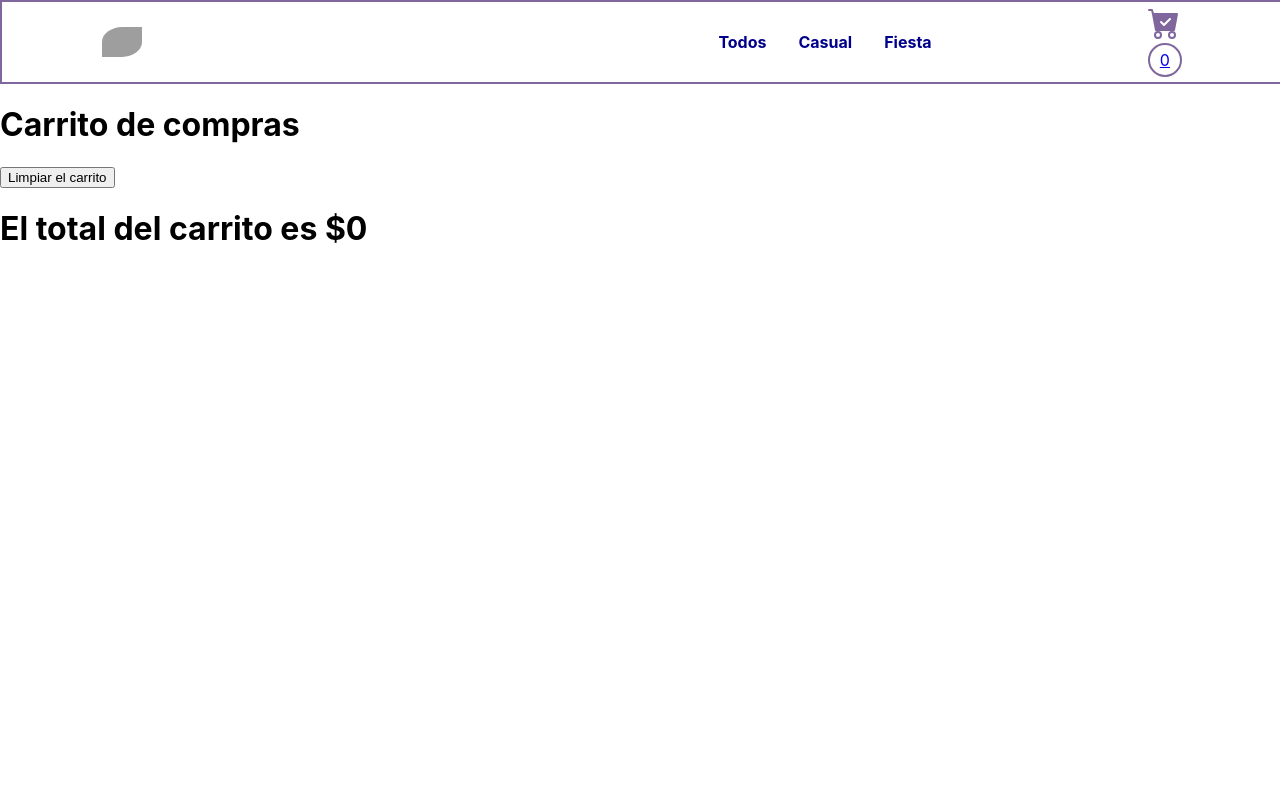
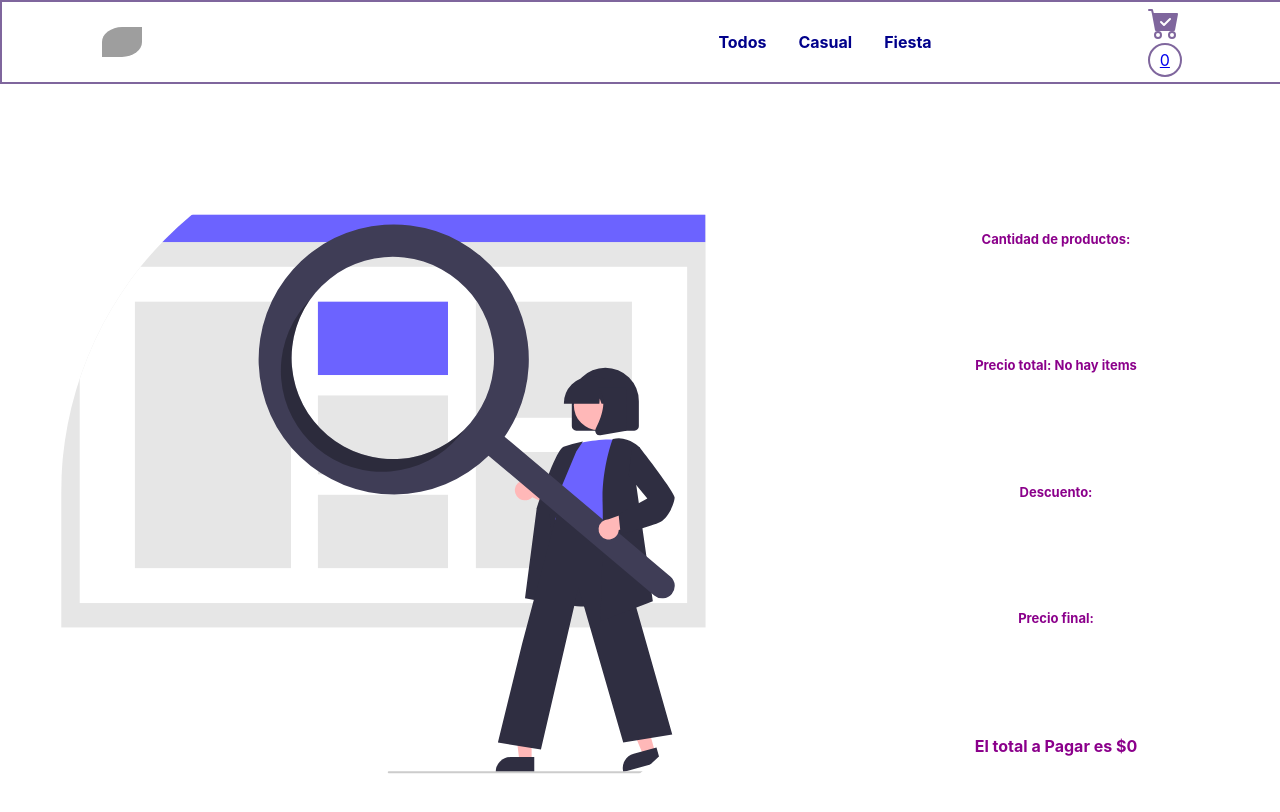
Before and after one commit to YaninaCharas/mi-app, a React (Create React App) app: page /cart in a window 1280 px wide. Shown: the top 812 px of the page. Built offline with nearby package versions, Linux system fonts and the light colour scheme; grey boxes are pictures that could not be loaded.

Commit message:
agregue sweetalert

```diff
--- a/package.json
+++ b/package.json
@@ -13,6 +13,7 @@
     "react-router-dom": "^6.8.1",
     "react-scripts": "5.0.1",
     "react-spinners": "^0.13.8",
+    "sweetalert2": "^11.7.3",
     "web-vitals": "^2.1.4"
   },
   "scripts": {
--- /dev/null
+++ b/src/components/Cart/Cart.css
@@ -0,0 +1,75 @@
+.cart-container {
+  width: 100%;
+  padding: 50px 0;
+  min-height: 90vh;
+  display: flex;
+  justify-content: space-between;
+  /* align-items: center; */
+}
+
+.container-items {
+  width: 60%;
+  display: flex;
+  flex-direction: column;
+  justify-content: center;
+  flex-direction: column;
+  align-items: center;
+  gap: 50px;
+  border-right: 2px solid #7f669d;
+  padding: 0 40px;
+}
+
+.cart-info {
+  width: 35%;
+  display: flex;
+  flex-direction: column;
+  justify-content: space-evenly;
+  color: #7f669d;
+}
+.btn-cart {
+  display: flex;
+  width: 100%;
+  gap: 20px;
+  justify-content: center;
+}
+
+.btn-cart > button {
+  width: 200px;
+}
+
+.cart-item {
+  width: 100%;
+  display: flex;
+  justify-content: space-between;
+  height: 100px;
+  align-items: center;
+  /* border: 1px solid #7F669D; */
+  box-shadow: 0px 2px 5px 0px #7f669d;
+  border-radius: 10px;
+  padding: 0 10px;
+}
+
+.cart-item > img {
+  width: 10%;
+  height: 80px;
+  object-fit: cover;
+}
+
+/* Aca la tarjeta */
+.cart-item-info {
+  width: 80%;
+  height: 100px;
+  display: flex;
+  justify-content: space-between;
+  align-items: center;
+  color: #7f669d;
+}
+
+.cart-item-info > h2 {
+  font-family: monospace;
+}
+
+.img {
+  width: 10%;
+  height: auto;
+}
--- a/src/components/Cart/Cart.jsx
+++ b/src/components/Cart/Cart.jsx
@@ -1,37 +1,78 @@
 import { useContext } from "react";
 import { CartContext } from "../../context/CartContext";
+import NoData from "../../assets/images/noData.svg";
+import Swal from "sweetalert2";
+import "./Cart.css";
 
 const Cart = () => {
   const { cart, clearCart, deleteProductById, getTotalPrice } =
     useContext(CartContext);
 
-  console.log(cart);
+  const clearCartAlert = () => {
+    Swal.fire({
+      title: "Seguro quieres eliminar el carrito?",
+      showDenyButton: true,
+      showCancelButton: true,
+      confirmButtonText: "Si, eliminar!",
+      denyButtonText: `No, no eliminar`,
+    }).then((result) => {
+      /* Read more about isConfirmed, isDenied below */
+      if (result.isConfirmed) {
+        Swal.fire("Carrito eliminado con exito!", "", "success");
+        clearCart();
+      } else if (result.isDenied) {
+        Swal.fire("Carrito NO eliminado", "", "info");
+      }
+    });
+  };
 
   return (
-    <div>
-      <h1>Carrito de compras</h1>
+    <div className="cart-container">
+      {cart.length < 1 ? (
+        <img src={NoData} alt="" />
+      ) : (
+        <div className="container-items">
+          {cart.map((item) => {
+            return (
+              <div key={item.id} className="cart-item">
+                <img src={item.img} alt="" />
+                <div className="cart-item-info">
+                  <h2>{item.name}</h2>
+                  <h2>${item.price}.-</h2>
+                  <h2>Unidades: {item.quantity}</h2>
+                </div>
+                <button
+                  variant="contained"
+                  onClick={() => deleteProductById(item.id)}
+                >
+                  Quitar
+                </button>
+              </div>
+            );
+          })}
+        </div>
+      )}
 
-      {cart.map((item) => {
-        return (
-          <div key={item.id} style={{ border: "2px solid black" }}>
-            <h3>nombre: {item.title}</h3>
-            <img
-              src={item.img}
-              alt=""
-              style={{ width: "10%", height: "auto" }}
-            />
-            <h3>precio: {item.price}</h3>
-            <h3>cantidad: {item.quantity}</h3>
-            <button onClick={() => deleteProductById(item.id)}>
-              Quitar del carrito
+      <div className="cart-info">
+        {/* <h2>Descripcion del carrito:</h2> */}
+        <h3>Cantidad de productos: </h3>
+        <h3>
+          Precio total: {getTotalPrice() > 0 ? getTotalPrice() : "No hay items"}
+        </h3>
+        <h3>Descuento: </h3>
+        <h3>Precio final: </h3>
+
+        {cart.length > 0 && (
+          <div className="btn-cart">
+            <button variant="contained">Comprar</button>
+            <button onClick={() => clearCartAlert()} variant="contained">
+              Vaciar carrito
             </button>
           </div>
-        );
-      })}
+        )}
 
-      <button onClick={clearCart}>Limpiar el carrito</button>
-
-      <h1>El total del carrito es ${getTotalPrice()}</h1>
+        <h2>El total a Pagar es ${getTotalPrice()}</h2>
+      </div>
     </div>
   );
 };
--- /dev/null
+++ b/src/components/ItemCount/ItemCount.css
@@ -0,0 +1,13 @@
+.container-btn {
+  width: 100%;
+  display: flex;
+  flex-direction: column;
+  align-items: center;
+  gap: 20px;
+}
+
+.btns {
+  display: flex;
+  gap: 20px;
+  margin-bottom: 30px;
+}
--- a/src/components/ItemCount/ItemCount.jsx
+++ b/src/components/ItemCount/ItemCount.jsx
@@ -1,4 +1,5 @@
 import { useEffect, useState } from "react";
+import "./ItemCount.css";
 
 const ItemCount = ({ stock, initial = 1, onAdd }) => {
   const [contador, setContador] = useState(initial);
@@ -20,12 +21,13 @@ const ItemCount = ({ stock, initial = 1, onAdd }) => {
   };
 
   return (
-    <div>
-      <h1>{contador}</h1>
-
-      <button onClick={sumar}>Sumar</button>
-      <button onClick={restar}>Restar</button>
-      <button onClick={() => onAdd(contador)}>Agregar Al carrito</button>
+    <div className="container-btn">
+      <h2>Cantidad: {contador}</h2>
+      <div className="btns">
+        <button onClick={sumar}>+</button>
+        <button onClick={() => onAdd(contador)}>Agregar Al carrito</button>
+        <button onClick={restar}>-</button>
+      </div>
     </div>
   );
 };
--- a/src/components/ItemDetail/ItemDetail.jsx
+++ b/src/components/ItemDetail/ItemDetail.jsx
@@ -1,12 +1,8 @@
-// import { useEffect, useState } from "react";
-// import { useContext } from "react";
-// import { CartContext } from "../../context/CartContext";
-// import { productos } from "../../productosMock";
-// import { useParams } from "react-router-dom";
 import { useContext } from "react";
 import { CartContext } from "../../context/CartContext";
 import ItemCount from "../ItemCount/ItemCount";
 import "./ItemDetail.css";
+import Swal from "sweetalert2";
 
 const ItemDetail = ({ product }) => {
   const { addToCart, getQuantityById } = useContext(CartContext);
@@ -17,6 +13,11 @@ const ItemDetail = ({ product }) => {
       quantity: cantidad,
     };
     addToCart(obj);
+
+    Swal.fire({
+      icon: "success",
+      title: "Se agrego su producto al carrito",
+    });
   };
 
   const quantity = getQuantityById(product.id);
```
Also changed, not shown: src/assets/images/noData.svg (added), 1 other file (tests, documents, lock files or other folders).
